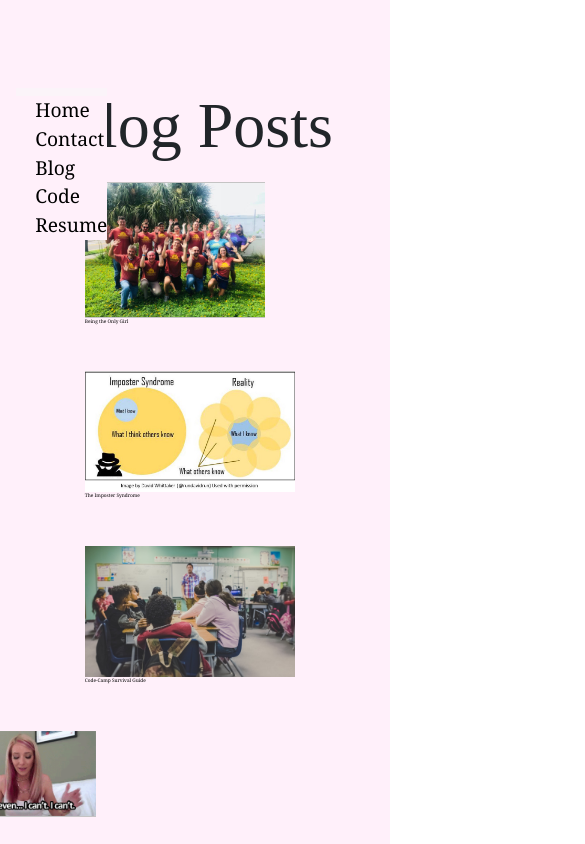
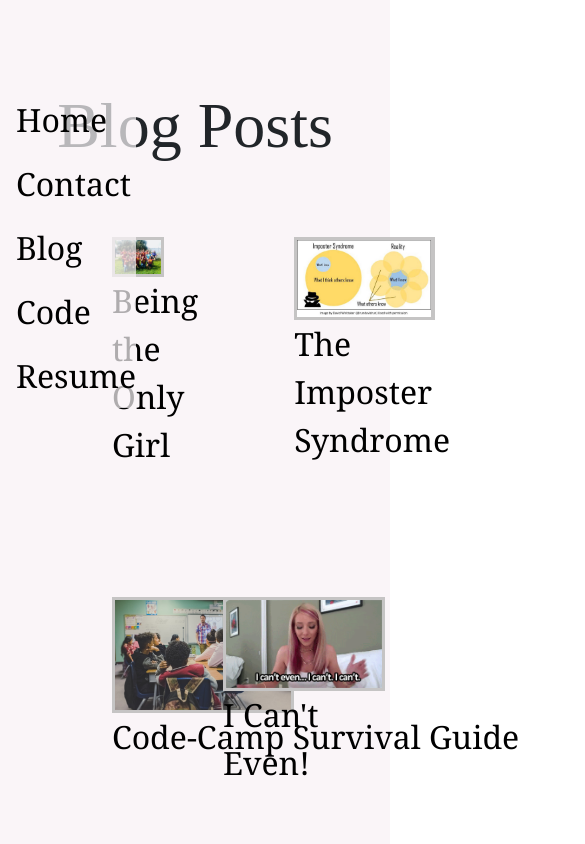
Before and after one commit to Alexiskjg16/MyPortfolio, a React (Create React App) app: page /#/BlogPosts in a window 390 px wide. Shown: the top 844 px of the page, 585 px wide, since content can reach past the window. Built offline with nearby package versions, Linux system fonts and the light colour scheme; a web font is replaced by a local one.

Commit message:
fixedmobile

```diff
--- a/src/App.css
+++ b/src/App.css
@@ -461,10 +461,10 @@ z-index: 100;
   font-weight: bold;
 }
 
-@media (max-width: 414px) {
+@media (max-width: 376px) {
 
   .App {
-    width: 100%;
+    width: 138%;
     background:rgb(255, 240, 250);
 
   }
@@ -489,16 +489,16 @@ z-index: 100;
     width: 70%;
   }
 
-  .ContactMe {
+  .ContactPage {
     display: flex;
-    flex-direction: row;
+    width: 50%;
   }
 
-  .MainBlogPage {
-    display: flex;
-    flex-flow: column wrap;
-    align-items: center;
-    margin-bottom: auto;
+  .ResumeGoogle {
+    width: 40%;
+  }
+  .accordion {
+    width: 60%;
   }
 
   .Myskills {
@@ -512,6 +512,11 @@ z-index: 100;
     display: flex;
     flex-flow: column wrap;
     align-items: center;
+  }
+
+  .Titleskills {
+    width: 62%;
+    margin-left: 2.5em;
   }
 
   .Catchphrase {
@@ -575,21 +580,4 @@ z-index: 100;
     font-size: 2.5em;
     margin-bottom: 3em;
   }
-
-  .cantEven {
-    width: 25%;
-    margin-left: 51em;
-  }
-
-  .codeCamp {
-    width: 70%;
-  }
-
-  .getBetterFriends {
-    width: 70%;
-  }
-
-  .blogImages {
-    width: 70%;
-  }
 }
```
